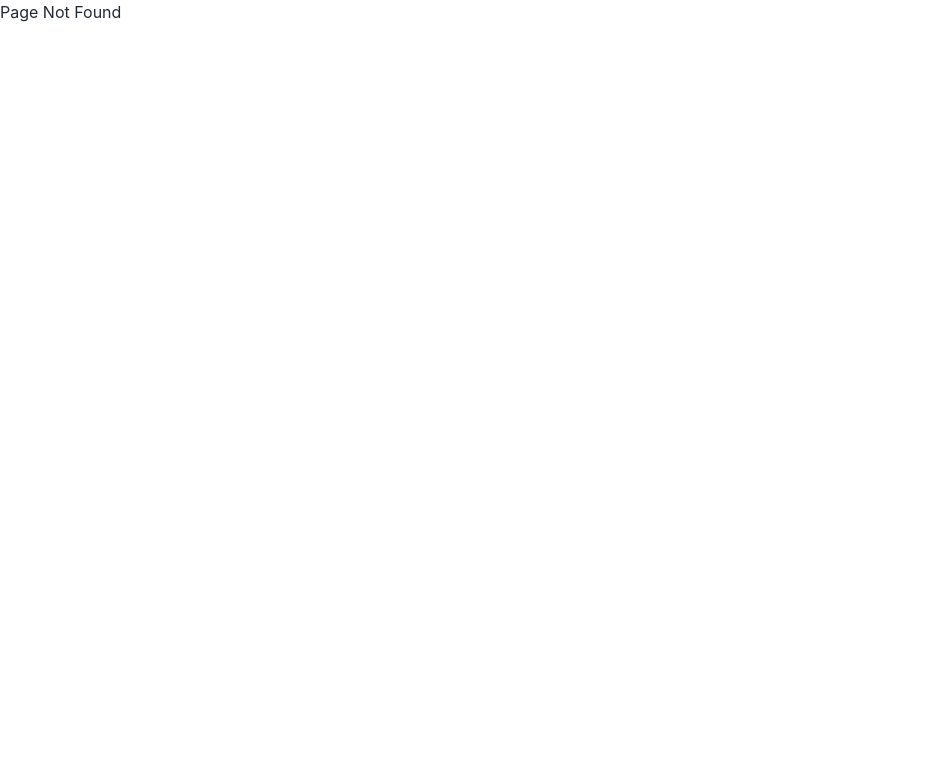
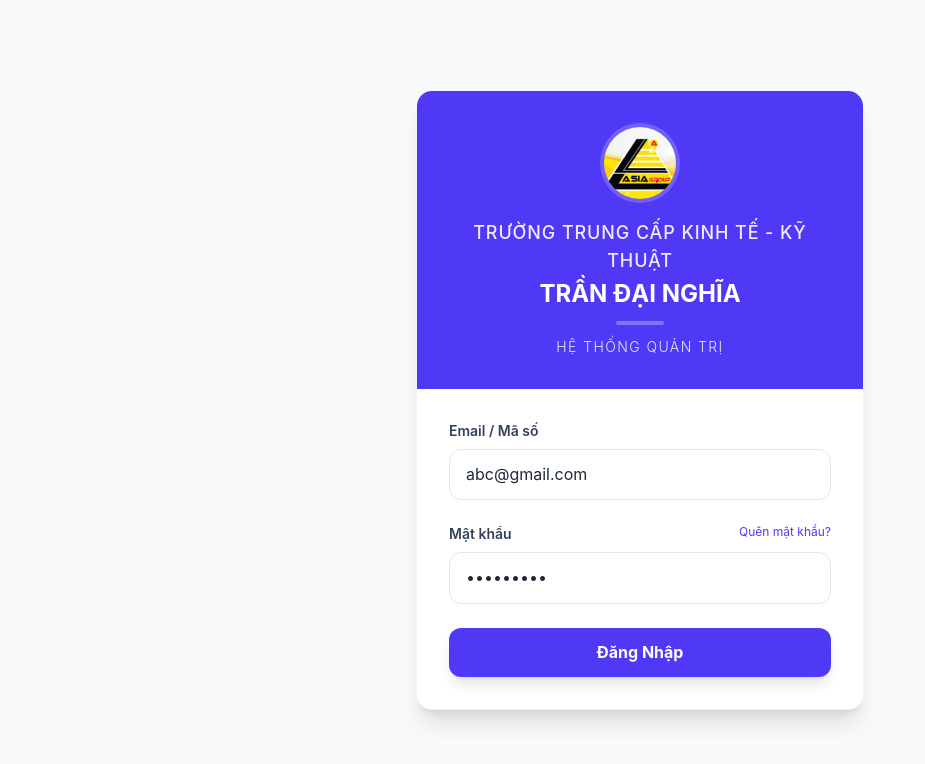
Before and after one commit to NguyenMinhNhat843/WebsiteTruongTDN, a React (Vite) app: page /admin/login in a window 1280 px wide. Before the commit this address had no page. Shown: the top 764 px of the page, without its empty margins (0-925 px from the left). Built offline with nearby package versions, Linux system fonts and the light colour scheme.

Commit message:
feature: login page

```diff
--- a/src/App.tsx
+++ b/src/App.tsx
@@ -16,6 +16,7 @@ import Home from "./pages/client/Home/Home";
 import AdminMainLayout from "./pages/admin/AdminMainLayout/AdminMainLayout";
 import PostList from "./pages/admin/PostList";
 import PostDetail from "./pages/client/PostDetail/PostDetail";
+import LoginPage from "./pages/admin/Login";
 
 function App() {
   return (
@@ -44,6 +45,7 @@ function App() {
       </Route>
 
       {/* Admin */}
+      <Route path="/admin/login" element={<LoginPage />} />
       <Route path="/admin" element={<AdminMainLayout />}>
         <Route
           path="truyen-thong-bao-chi/tao-bai-viet"
--- a/src/features/posts/components/PostListSections/PostListHeader.tsx
+++ b/src/features/posts/components/PostListSections/PostListHeader.tsx
@@ -17,7 +17,7 @@ const PostListHeader = () => {
               Danh sách bài viết
             </h1>
           </div>
-          <Link to={"/admin/create-post"}>
+          <Link to={"/admin/truyen-thong-bao-chi/tao-bai-viet"}>
             <button className="cursor-pointer flex items-center gap-2 rounded-xl bg-blue-600 px-5 py-2.5 text-sm font-semibold text-white shadow-md shadow-blue-200 transition hover:bg-blue-700 active:scale-95">
               <span className="text-base">+</span>
               Tạo bài viết
--- /dev/null
+++ b/src/pages/admin/Login.tsx
@@ -0,0 +1,104 @@
+import React, { useState } from "react";
+import { useNavigate } from "react-router-dom";
+
+const LoginPage = () => {
+  const navigate = useNavigate();
+  const [email, setEmail] = useState("abc@gmail.com");
+  const [password, setPassword] = useState("123456789");
+  const [isLoading, setIsLoading] = useState(false);
+
+  const handleLogin = (e: React.FormEvent) => {
+    e.preventDefault();
+    setIsLoading(true);
+
+    // Giả lập logic gọi API
+    console.log("Logging in with:", { email, password });
+
+    setTimeout(() => {
+      setIsLoading(false);
+      // Logic điều hướng dựa trên Role sẽ ở đây
+      navigate("/admin/dashboard");
+    }, 1500);
+  };
+
+  return (
+    <div className="min-h-screen flex items-center justify-center bg-slate-50 px-4">
+      {/* Card Container */}
+      <div className="max-w-md w-full bg-white rounded-2xl shadow-xl overflow-hidden border border-slate-100">
+        {/* Header Section */}
+        <div className="bg-indigo-600 p-8 text-white text-center">
+          {/* Logo Container - Giữ nguyên hiệu ứng glassmorphism */}
+          <div className="w-20 h-20 bg-white/20 rounded-full flex items-center justify-center mx-auto mb-4 backdrop-blur-sm p-1">
+            <img
+              src="/logo.png"
+              alt="Logo"
+              className="w-full h-full rounded-full object-cover bg-white"
+            />
+          </div>
+
+          {/* Tên trường - Dùng leading-tight để các dòng chữ sát nhau hơn khi xuống dòng */}
+          <h1 className="text-lg font-medium uppercase tracking-wider opacity-90 mb-1">
+            Trường Trung cấp Kinh tế - Kỹ thuật
+          </h1>
+          <h2 className="text-2xl font-bold leading-tight uppercase">
+            Trần Đại Nghĩa
+          </h2>
+
+          {/* Divider nhẹ để ngăn cách với tiêu đề hệ thống */}
+          <div className="w-12 h-1 bg-white/30 mx-auto my-3 rounded-full"></div>
+
+          <p className="text-indigo-100 text-sm font-light tracking-widest uppercase">
+            Hệ Thống Quản Trị
+          </p>
+        </div>
+
+        {/* Form Section */}
+        <form onSubmit={handleLogin} className="p-8 space-y-6">
+          <div>
+            <label className="block text-sm font-semibold text-slate-700 mb-2">
+              Email / Mã số
+            </label>
+            <input
+              type="email"
+              required
+              className="w-full px-4 py-3 rounded-xl border border-slate-200 focus:ring-2 focus:ring-indigo-500 focus:border-indigo-500 transition-all outline-none"
+              placeholder="name@school.edu.vn"
+              value={email}
+              onChange={(e) => setEmail(e.target.value)}
+            />
+          </div>
+
+          <div>
+            <div className="flex justify-between mb-2">
+              <label className="text-sm font-semibold text-slate-700">
+                Mật khẩu
+              </label>
+              <a href="#" className="text-xs text-indigo-600 hover:underline">
+                Quên mật khẩu?
+              </a>
+            </div>
+            <input
+              type="password"
+              required
+              className="w-full px-4 py-3 rounded-xl border border-slate-200 focus:ring-2 focus:ring-indigo-500 focus:border-indigo-500 transition-all outline-none"
+              placeholder="••••••••"
+              value={password}
+              onChange={(e) => setPassword(e.target.value)}
+            />
+          </div>
+
+          <button
+            type="submit"
+            disabled={isLoading}
+            className={`w-full py-3 rounded-xl font-bold text-white shadow-lg transition-all
+              ${isLoading ? "bg-indigo-400 cursor-not-allowed" : "bg-indigo-600 hover:bg-indigo-700 active:scale-[0.98]"}`}
+          >
+            {isLoading ? "Đang xác thực..." : "Đăng Nhập"}
+          </button>
+        </form>
+      </div>
+    </div>
+  );
+};
+
+export default LoginPage;
```
